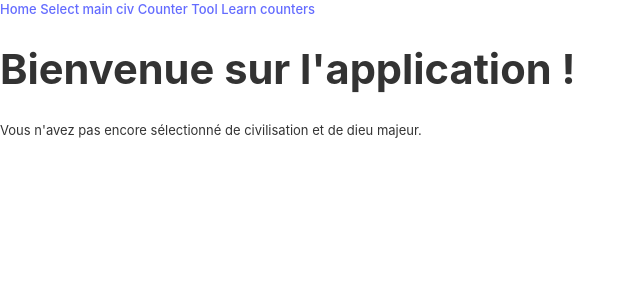
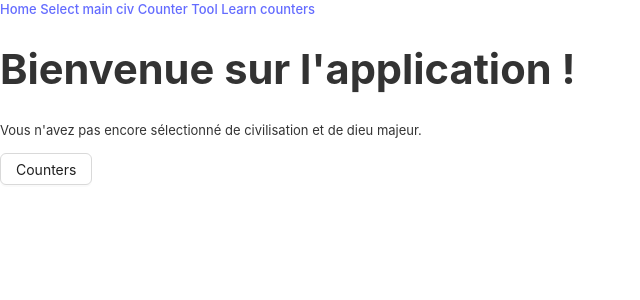
Before and after one commit to LouisMaupas/aomTools, a React (Vite) app: page / in a window 1280 px wide. Shown: the top 300 px of the page, without its empty margins (0-640 px from the left). Built offline with nearby package versions, Linux system fonts and the light colour scheme.

Commit message:
feat(Home): add shortcut

```diff
--- a/src/pages/Home/Home.jsx
+++ b/src/pages/Home/Home.jsx
@@ -1,13 +1,16 @@
-import React from 'react';
 import useStore from '../../store/store';
+import {Button} from "antd"
+import { useNavigate } from 'react-router-dom';
 
 const Home = () => {
   const { userInfos } = useStore();
+  const navigate = useNavigate();
 
   return (
     <div>
       <h1>Bienvenue sur l'application !</h1>
-      {userInfos.civilization && userInfos.majorGod ? (
+      <div>
+              {userInfos.civilization && userInfos.majorGod ? (
         <div>
           <p>Votre civilisation favorite : {userInfos.civilization}</p>
           <p>Votre dieu majeur favori : {userInfos.majorGod}</p>
@@ -15,6 +18,10 @@
       ) : (
         <p>Vous n'avez pas encore sélectionné de civilisation et de dieu majeur.</p>
       )}
+      </div>
+      <div>
+        <Button onClick={()=> navigate("/counter-tool")} >Counters</Button>
+      </div>
     </div>
   );
 };
```
